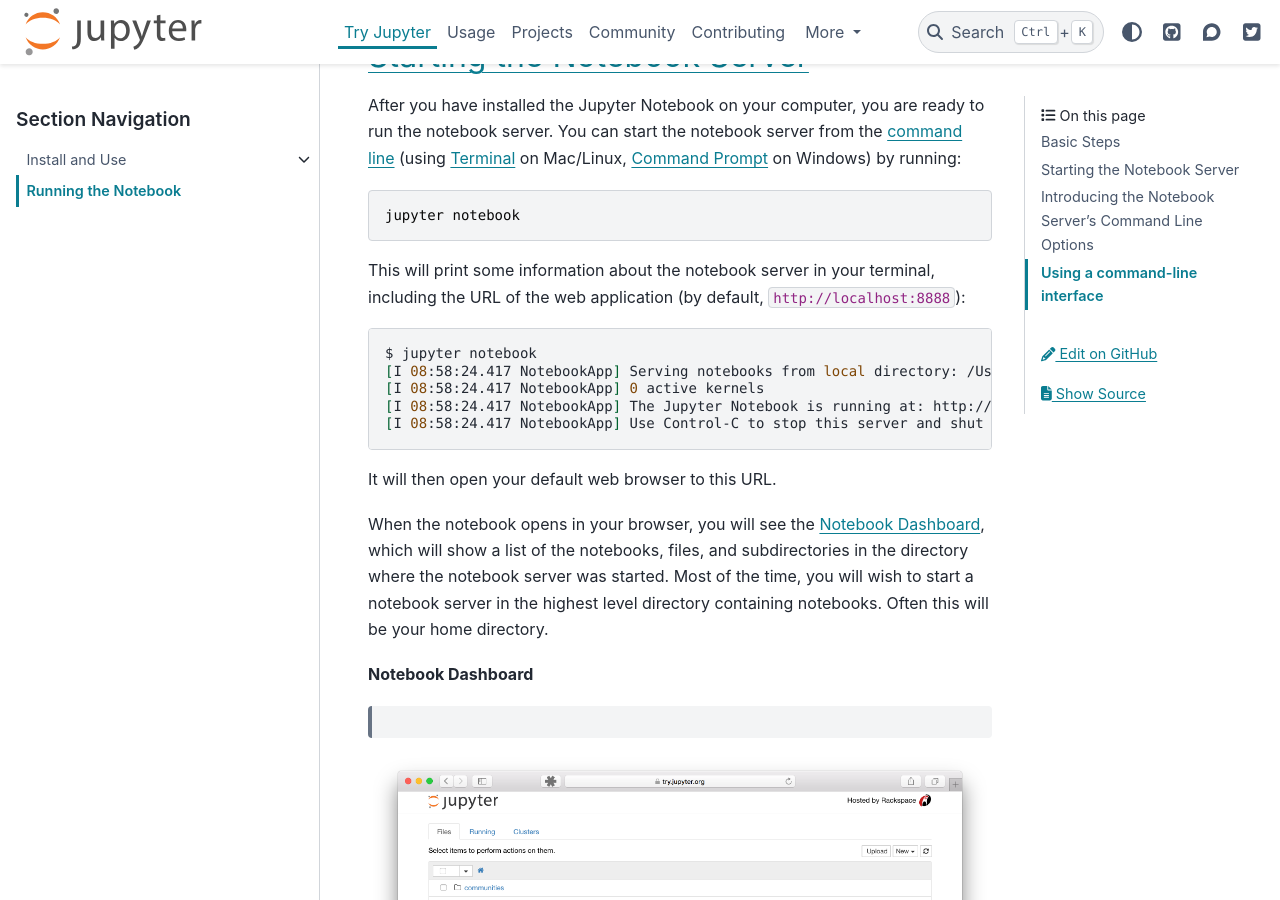
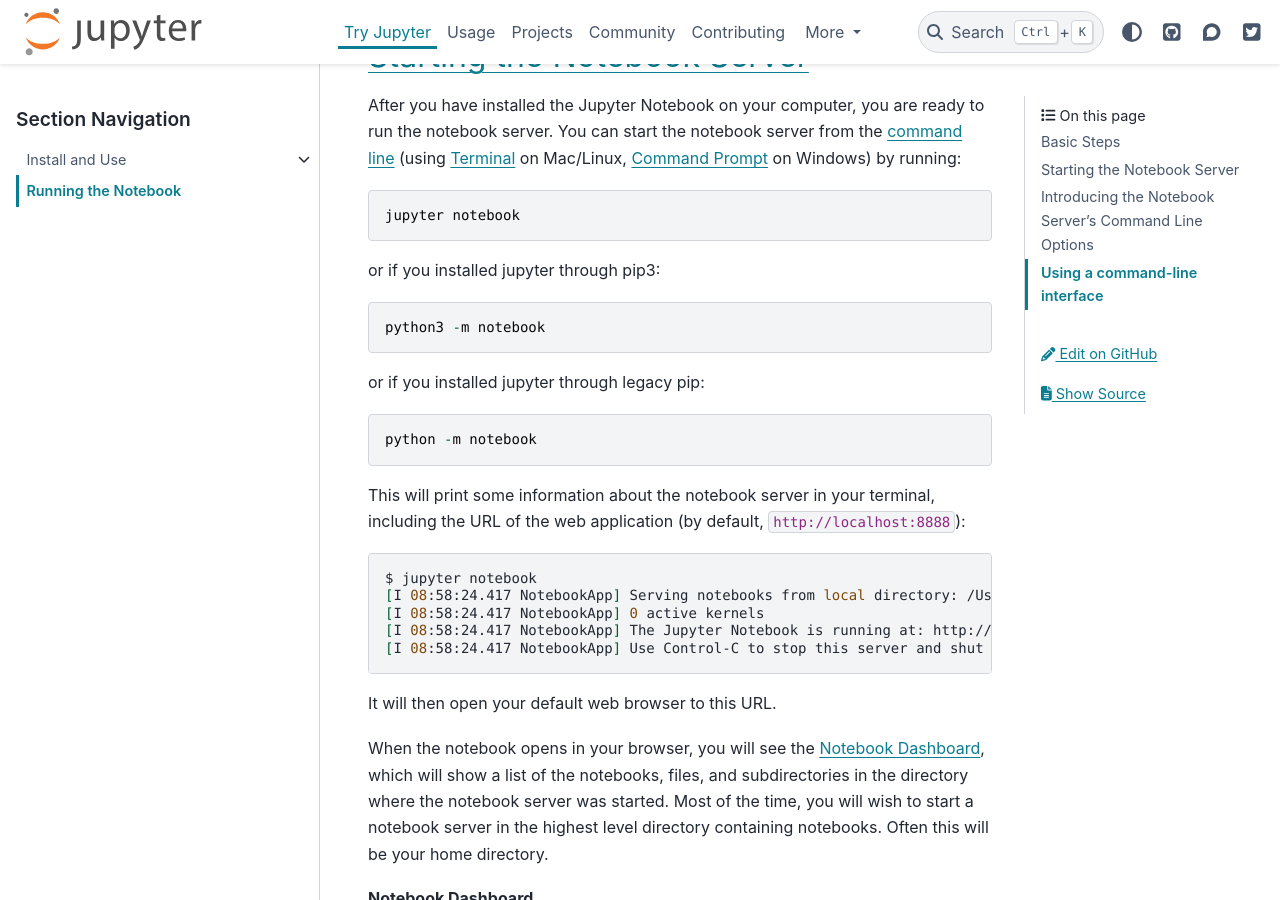
Before and after one commit to jupyter/jupyter, a Sphinx documentation site: the page built from docs/source/running.rst, in a window 1280 px wide and 900 px high, scrolled down 759 px. Built offline with Sphinx 7.4.7 and the PyData theme 0.15.4, drawn with Linux system fonts in a browser that asks for light colours; pages that are not in the unit, such as notebooks, are missing from menus.

Commit message:
Adding jupyter notebook startup instructions from pip
Updating jupyter notebook starting instructions to include variants when installed through legacy pip or pip3

```diff
--- a/docs/source/running.rst
+++ b/docs/source/running.rst
@@ -26,6 +26,15 @@
 :term:`Command Prompt` on Windows) by running::
 
     jupyter notebook
+
+
+or if you installed jupyter through pip3::
+
+    python3 -m notebook
+
+or if you installed jupyter through legacy pip::
+
+    python -m notebook
 
 This will print some information about the notebook server in your terminal,
 including the URL of the web application
```
